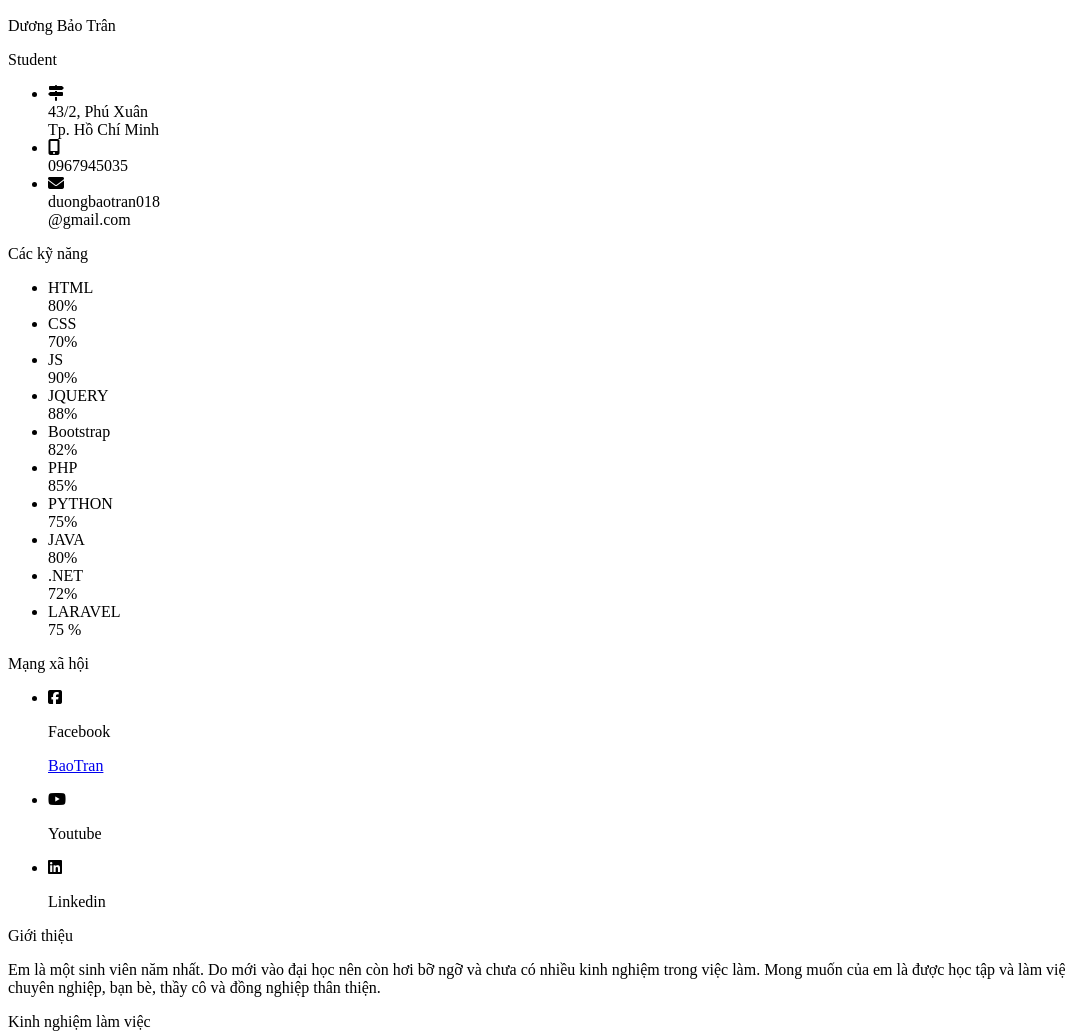
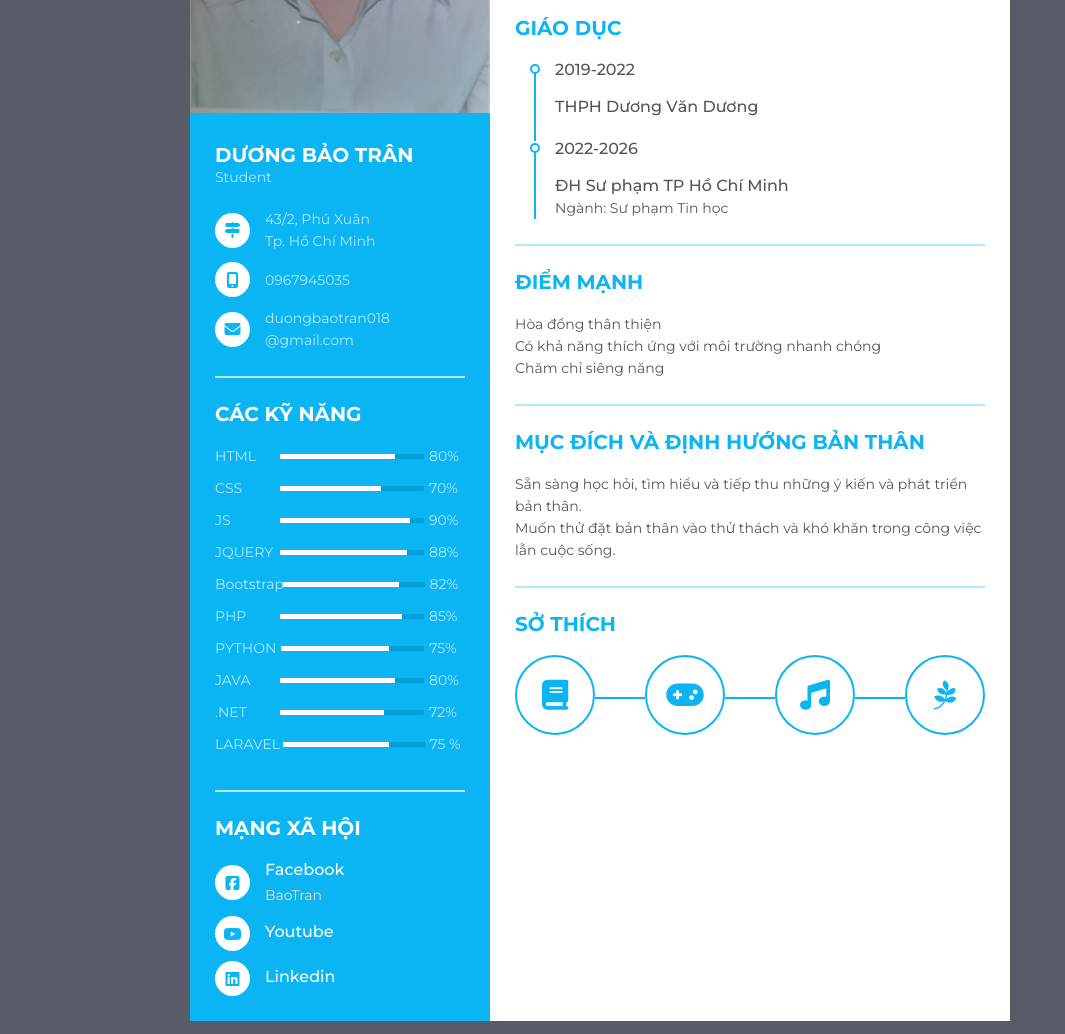
Before and after one commit to BaoTranSPTinA/CV, a plain HTML site: page index.html in a window 1280 px wide. Shown: the part 381-1415 px from the top of the page, without its empty margins (0-1065 px from the left). Drawn offline with Linux system fonts and the light colour scheme.

Commit message:
Update index.html

```diff
--- a/index.html
+++ b/index.html
@@ -2,10 +2,283 @@
 <html lang="en">
 <head>
 <meta charset="UTF-8">
-<title>Resume/CV Dev - ThanhBui</title>
-<link rel="stylesheet" href="style.css">
+<title>CV - Duong Bao Tran</title>
 <script src="https://kit.fontawesome.com/b99e675b6e.js"></script>
 </head>
+ <style>
+  @import url("https://fonts.googleapis.com/css?family=Montserrat:400,500,700&display=swap");
+
+* {
+  margin: 0;
+  padding: 0;
+  box-sizing: border-box;
+  list-style: none;
+  font-family: "Montserrat", sans-serif;
+}
+
+body {
+  background: #585c68;
+  font-size: 14px;
+  line-height: 22px;
+  color: #555555;
+}
+
+.bold {
+  font-weight: 700;
+  font-size: 20px;
+  text-transform: uppercase;
+}
+
+.semi-bold {
+  font-weight: 500;
+  font-size: 16px;
+}
+
+.resume {
+  width: 900px;
+  height: auto;
+  display: flex;
+  margin: 50px auto;
+}
+
+.resume .resume_left {
+  width: 300px;
+  background: #0bb5f4;
+}
+
+.resume .resume_left .resume_profile {
+  width: 100%;
+  /* height: 280px; */
+}
+
+.resume .resume_left .resume_profile img {
+  width: 100%;
+  height: 100%;
+}
+
+.resume .resume_left .resume_content {
+  padding: 0 25px;
+}
+
+.resume .title {
+  margin-bottom: 20px;
+}
+
+.resume .resume_left .bold {
+  color: #fff;
+}
+
+.resume .resume_left .regular {
+  color: #b1eaff;
+}
+
+.resume .resume_item {
+  padding: 25px 0;
+  border-bottom: 2px solid #b1eaff;
+}
+
+.resume .resume_left .resume_item:last-child,
+.resume .resume_right .resume_item:last-child {
+  border-bottom: 0px;
+}
+
+.resume .resume_left ul li {
+  display: flex;
+  margin-bottom: 10px;
+  align-items: center;
+}
+
+.resume .resume_left ul li:last-child {
+  margin-bottom: 0;
+}
+
+.resume .resume_left ul li .icon {
+  width: 35px;
+  height: 35px;
+  background: #fff;
+  color: #0bb5f4;
+  border-radius: 50%;
+  margin-right: 15px;
+  font-size: 16px;
+  position: relative;
+}
+
+.resume .icon i,
+.resume .resume_right .resume_hobby ul li i {
+  position: absolute;
+  top: 50%;
+  left: 50%;
+  transform: translate(-50%, -50%);
+}
+
+.resume .resume_left ul li .data {
+  color: #b1eaff;
+}
+
+.resume .resume_left .resume_skills ul li {
+  display: flex;
+  margin-bottom: 10px;
+  color: #b1eaff;
+  justify-content: space-between;
+  align-items: center;
+}
+
+.resume .resume_left .resume_skills ul li .skill_name {
+  width: 25%;
+}
+
+.resume .resume_left .resume_skills ul li .skill_progress {
+  width: 60%;
+  margin: 0 5px;
+  height: 5px;
+  background: #009fd9;
+  position: relative;
+}
+
+.resume .resume_left .resume_skills ul li .skill_per {
+  width: 15%;
+}
+
+.resume .resume_left .resume_skills ul li .skill_progress span {
+  position: absolute;
+  top: 0;
+  left: 0;
+  height: 100%;
+  background: #fff;
+}
+
+.resume .resume_left .resume_social .semi-bold {
+  color: #fff;
+  margin-bottom: 3px;
+}
+
+.resume .resume_right {
+  width: 520px;
+  background: #fff;
+  padding: 25px;
+}
+
+.resume .resume_right .bold {
+  color: #0bb5f4;
+}
+
+.resume .resume_right .resume_work ul,
+.resume .resume_right .resume_education ul {
+  padding-left: 40px;
+  overflow: hidden;
+}
+
+.resume .resume_right ul li {
+  position: relative;
+}
+
+.resume .resume_right ul li .date {
+  font-size: 16px;
+  font-weight: 500;
+  margin-bottom: 15px;
+}
+
+.resume .resume_right ul li .info {
+  margin-bottom: 20px;
+}
+
+.resume .resume_right ul li:last-child .info {
+  margin-bottom: 0;
+}
+
+.resume .resume_right .resume_work ul li:before,
+.resume .resume_right .resume_education ul li:before {
+  content: "";
+  position: absolute;
+  top: 5px;
+  left: -25px;
+  width: 6px;
+  height: 6px;
+  border-radius: 50%;
+  border: 2px solid #0bb5f4;
+  background: white;
+}
+
+.resume .resume_right .resume_work ul li:after,
+.resume .resume_right .resume_education ul li:after {
+  content: "";
+  position: absolute;
+  top: 14px;
+  left: -21px;
+  width: 2px;
+  /* height: 115px; */
+  height: 115%;
+  background: #0bb5f4;
+}
+
+.resume .resume_right .resume_hobby ul {
+  display: flex;
+  justify-content: space-between;
+}
+
+.resume .resume_right .resume_hobby ul li {
+  width: 80px;
+  height: 80px;
+  border: 2px solid #0bb5f4;
+  border-radius: 50%;
+  position: relative;
+  color: #0bb5f4;
+}
+
+.resume .resume_right .resume_hobby ul li i {
+  font-size: 30px;
+}
+
+.resume .resume_right .resume_hobby ul li:before {
+  content: "";
+  position: absolute;
+  top: 40px;
+  right: -52px;
+  width: 50px;
+  height: 2px;
+  background: #0bb5f4;
+}
+
+.resume .resume_right .resume_hobby ul li:last-child:before {
+  display: none;
+}
+
+.resume_social a{
+  text-decoration: none;
+  color: wheat;
+}
+
+/* #vn, #en{
+  position: relative;
+} */
+
+/* #vn .lang, #en .lang{
+  position: absolute;
+  top: 20px;
+  right: 30px;
+} */
+
+.resume{
+  position: relative;
+}
+.resume .lang{
+  position: absolute;
+  top: 20px;
+  right: 100px;
+}
+
+.lang:hover{
+  cursor: pointer;
+}
+
+.lang img{
+  width: 30px;
+}
+
+.hide{
+  display: none;
+}
+ </style>
 <body>
 
 <div class="resume">
```
